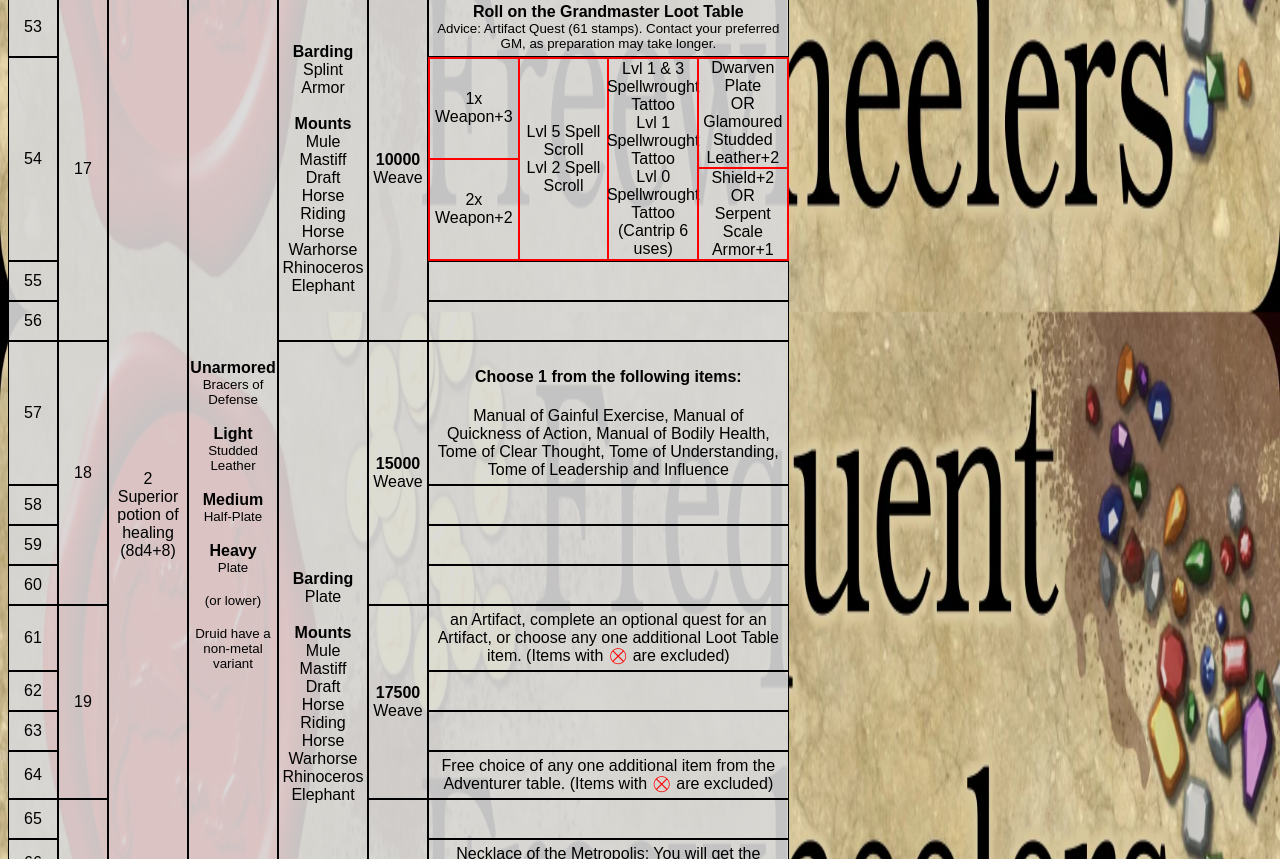
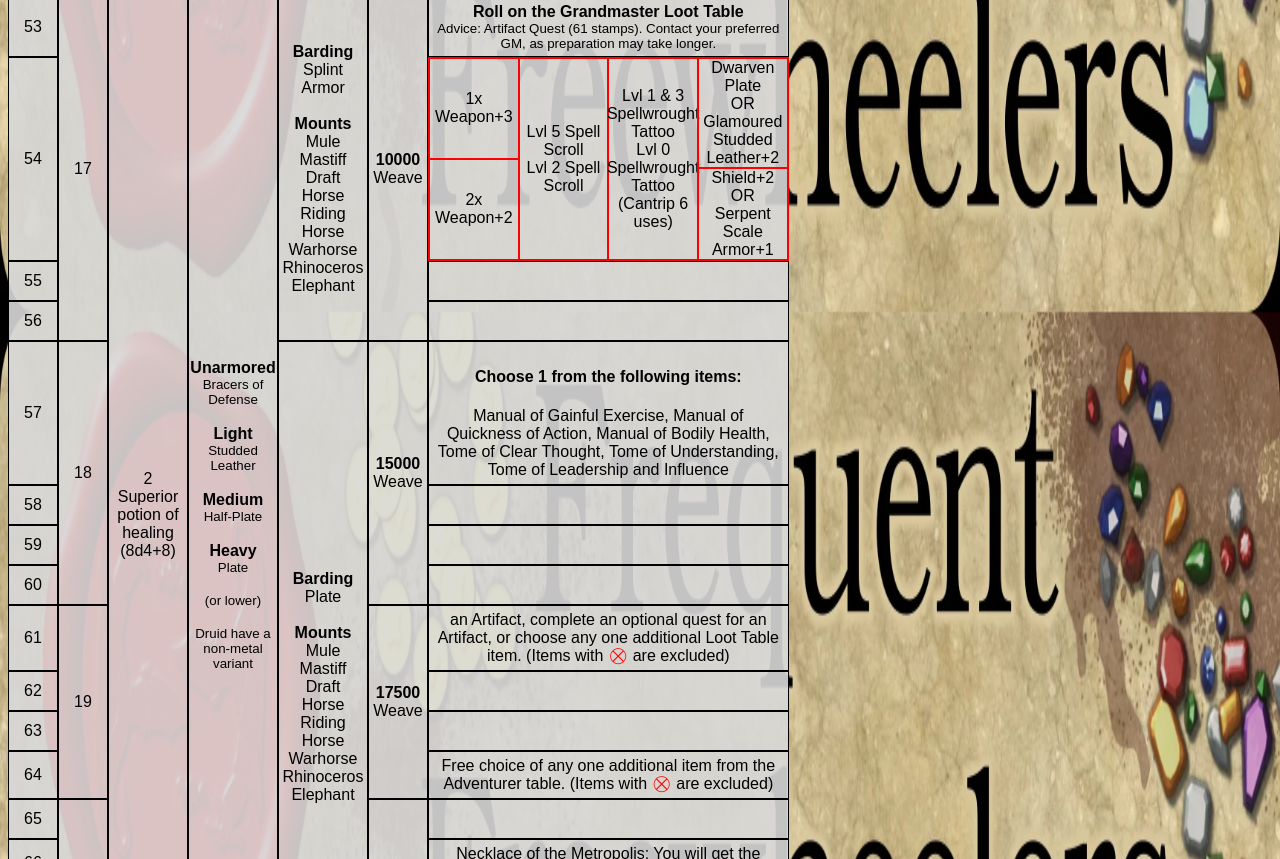
Before and after one commit to Weskernation/DungeonsGames, a website: page src/index.html in a window 1280 px wide. Shown: the part 3688-4547 px from the top of the page. Drawn offline with nearby package versions, Linux system fonts and the light colour scheme.

Commit message:
Update index.html

```diff
--- a/src/index.html
+++ b/src/index.html
@@ -937,7 +937,7 @@
                             <div class="unlock-subchoice">2x Weapon+2</div>
                         </div>
                         <div class="unlock-group">Lvl 5 Spell Scroll<br>Lvl 2 Spell Scroll</div>
-                        <div class="unlock-group">Lvl 1 & 3 Spellwrought Tattoo<br>Lvl 1 Spellwrought Tattoo<br>Lvl 0 Spellwrought Tattoo (Cantrip 6 uses)</div>
+                        <div class="unlock-group">Lvl 1 & 3 Spellwrought Tattoo<br>Lvl 0 Spellwrought Tattoo (Cantrip 6 uses)</div>
                         <div class="unlock-group">
                             <div class="unlock-subchoice"><span>Dwarven Plate<br>OR<br>Glamoured Studded Leather+2<br></span></div>
                             <div class="unlock-subchoice">Shield+2<br>OR<br>Serpent Scale Armor+1<br></div>
```
